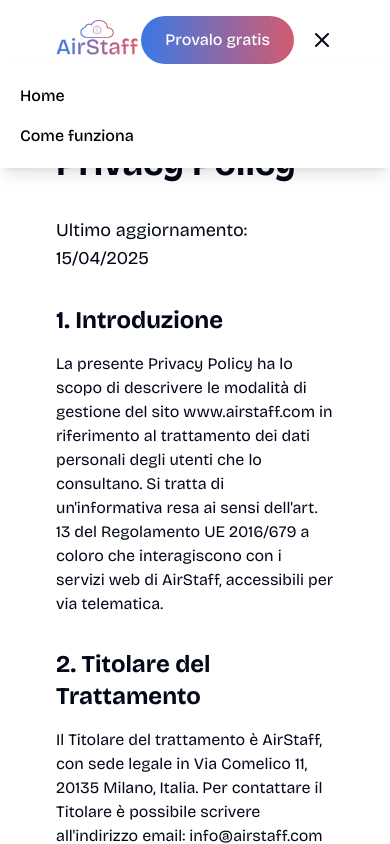
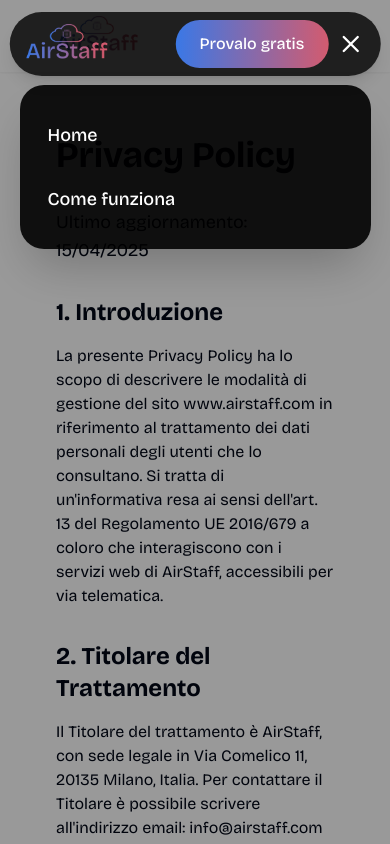
Before and after one commit to DanieleBenzi/airstaff-match-connect, a React (Vite) app: page /privacy-policy in a window 390 px wide. Both pictures are taken after a click on the button "Open menu". Shown: the top 844 px of the page. Built offline with nearby package versions, Linux system fonts and the light colour scheme.

Commit message:
feat: Improve mobile navbar appearance
- Make the navbar rounded when scrolling.
- Style the mobile menu with rounded corners.

```diff
--- a/src/components/Navbar.tsx
+++ b/src/components/Navbar.tsx
@@ -1,5 +1,5 @@
 
-import React, { useState } from 'react';
+import React, { useState, useEffect } from 'react';
 import { Link } from 'react-router-dom';
 import Logo from './Logo';
 import GradientButton from './GradientButton';
@@ -7,16 +7,45 @@ import { Menu, X } from 'lucide-react';
 
 const Navbar: React.FC = () => {
   const [isOpen, setIsOpen] = useState(false);
-  const toggleMenu = () => setIsOpen(!isOpen);
+  const [scrolled, setScrolled] = useState(false);
+
+  // Track scroll to add floating/rounded style
+  useEffect(() => {
+    const handleScroll = () => {
+      setScrolled(window.scrollY > 10);
+    };
+    window.addEventListener("scroll", handleScroll, { passive: true });
+    // On mount, check scroll position
+    handleScroll();
+    return () => window.removeEventListener("scroll", handleScroll);
+  }, []);
+
+  // Mobile navbar classes
+  const mobileBarClass =
+    "fixed left-1/2 -translate-x-1/2 top-3 transition-all duration-300 z-[100] px-4 py-2 flex items-center w-[95vw] max-w-[700px]" +
+    (scrolled || isOpen
+      ? " rounded-full bg-black/80 shadow-lg"
+      : " rounded-full bg-black/70 shadow")
+    +
+    " md:hidden";
+
+  // When menu is open, modal for mobile menu navigation
+  const mobileMenuClass =
+    "fixed top-0 left-0 w-full h-full z-[90] flex flex-col items-center justify-start pt-[85px] transition-all" +
+    (isOpen ? "" : " pointer-events-none invisible") +
+    " md:hidden";
+  const menuBoxClass =
+    "bg-black/90 text-white w-[90vw] max-w-[600px] mx-auto rounded-3xl p-7 flex flex-col items-stretch gap-5 shadow-2xl";
 
   return (
     <nav className="py-4 px-6 md:px-12 lg:px-24 bg-white sticky top-0 z-50 shadow-sm">
+      {/* Desktop menu */}
       <div className="container mx-auto flex justify-between items-center">
         <Link to="/" className="flex items-center">
           <Logo />
         </Link>
 
-        {/* Desktop menu */}
+        {/* Desktop */}
         <div className="hidden md:flex items-center space-x-8">
           <Link to="/" className="text-black hover:text-airstaff-blue transition-colors font-medium">
             Home
@@ -30,25 +59,31 @@ const Navbar: React.FC = () => {
             </GradientButton>
           </a>
         </div>
+      </div>
 
-        <div className="flex items-center gap-4 md:hidden">
-          <a href="http://www.app.airstaff.it/" target="_blank" rel="noopener noreferrer" className="block">
+      {/* Mobile: floating bar */}
+      <div className={mobileBarClass}>
+        <Link to="/" className="flex items-center flex-1">
+          <Logo white />
+        </Link>
+        <a href="http://www.app.airstaff.it/" target="_blank" rel="noopener noreferrer" className="block mr-2">
           <GradientButton>
             Provalo gratis
           </GradientButton>
         </a>
-          <button onClick={toggleMenu} className="md:hidden">
-            {isOpen ? <X size={24} /> : <Menu size={24} />}
+        <button onClick={() => setIsOpen(!isOpen)} aria-label="Open menu" className="text-white">
+          {isOpen ? <X size={28} /> : <Menu size={28} />}
         </button>
       </div>
 
-        {/* Mobile menu */}
+      {/* Mobile: overlay rounded modal menu */}
+      <div className={mobileMenuClass} style={{background: isOpen ? "rgba(0,0,0,0.4)" : "transparent"}}>
         {isOpen && (
-          <div className="md:hidden absolute top-16 left-0 right-0 bg-white p-5 shadow-lg z-50 flex flex-col space-y-4">
-            <Link to="/" className="text-black hover:text-airstaff-blue font-medium" onClick={toggleMenu}>
+          <div className={menuBoxClass}>
+            <Link to="/" className="text-white text-lg font-medium py-2 rounded-md hover:bg-white/10 transition" onClick={() => setIsOpen(false)}>
               Home
             </Link>
-            <Link to="/come-funziona" className="text-black hover:text-airstaff-blue font-medium" onClick={toggleMenu}>
+            <Link to="/come-funziona" className="text-white text-lg font-medium py-2 rounded-md hover:bg-white/10 transition" onClick={() => setIsOpen(false)}>
               Come funziona
             </Link>
           </div>
```
Lines whose indentation alone changed are shown as unchanged.
